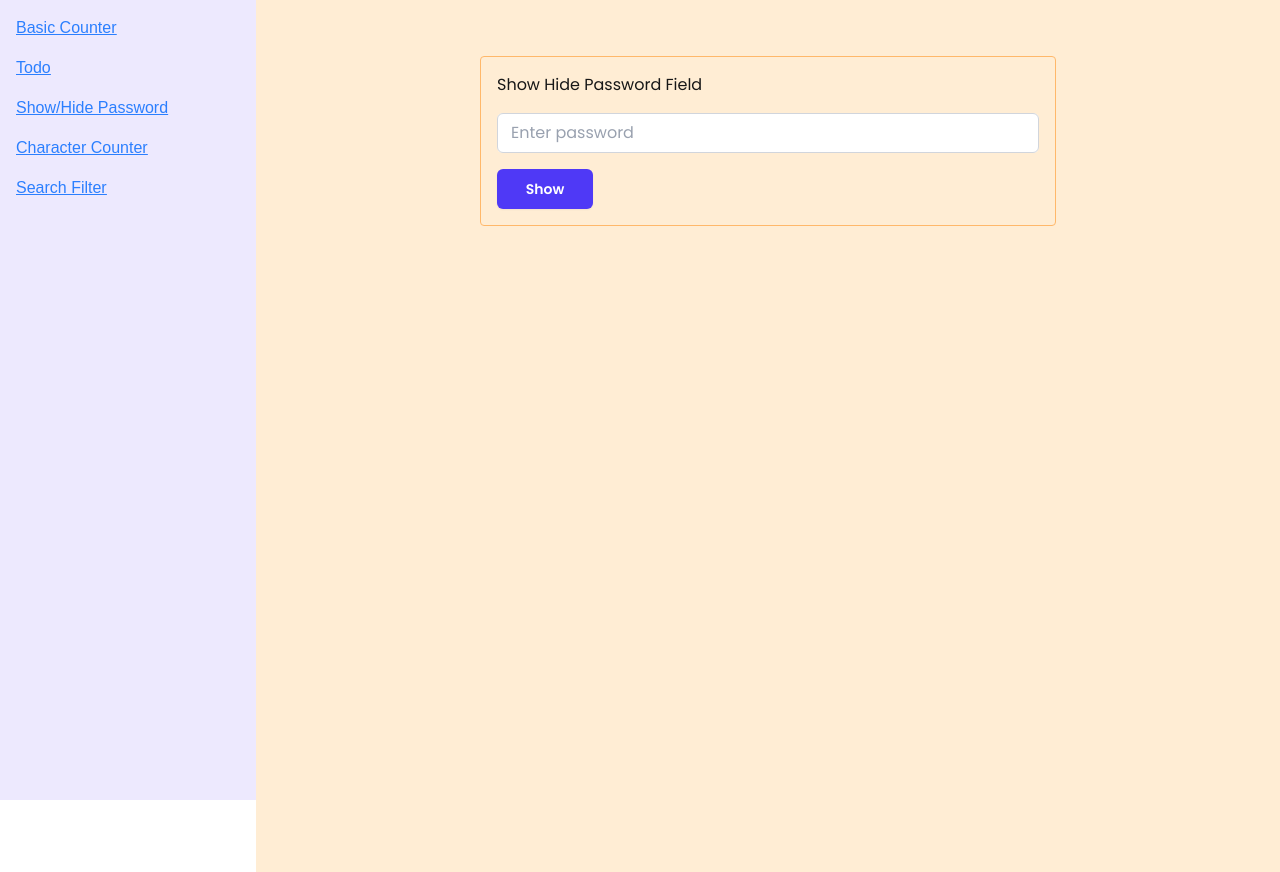
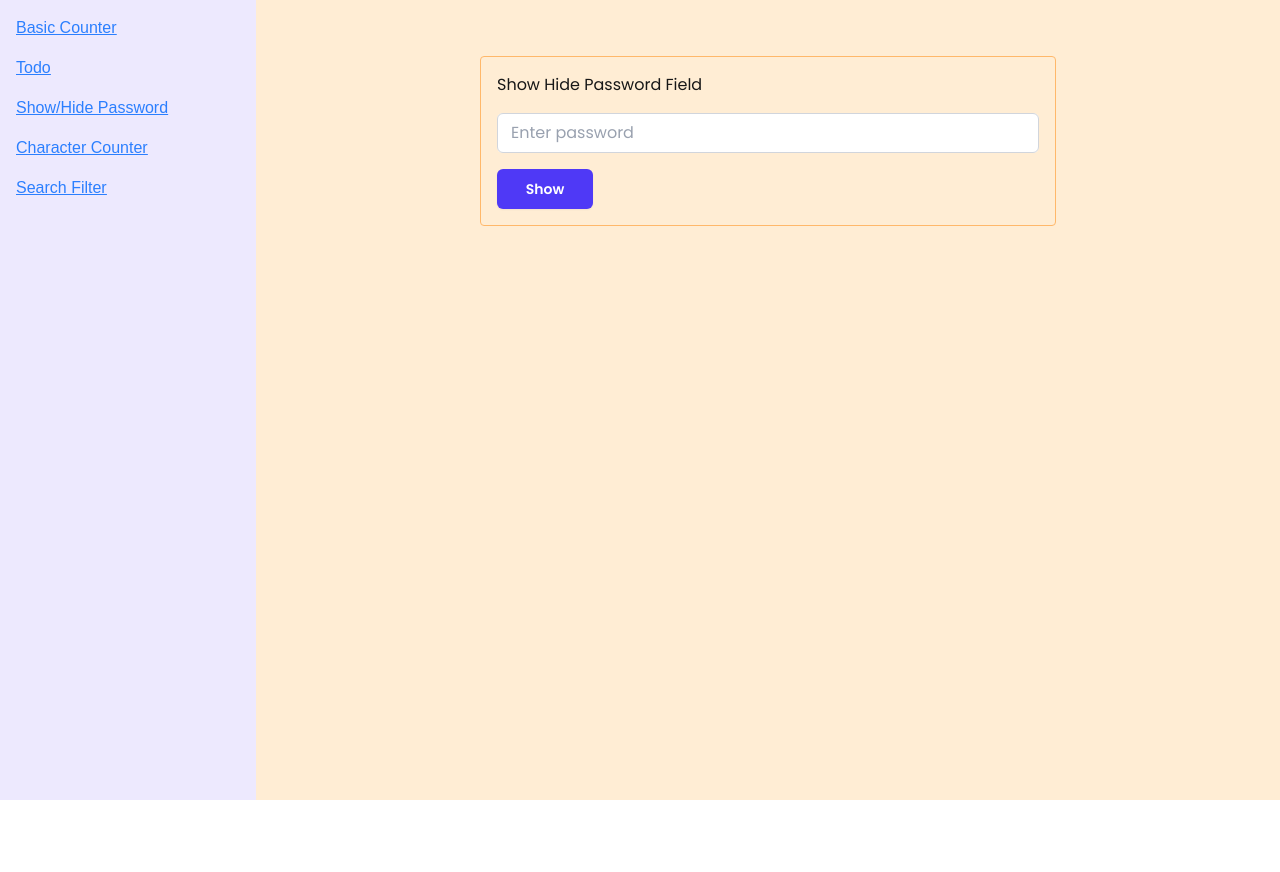
Before and after one commit to sadhna2003/reactjs-practice, a Next.js app in the folder my-app/: page /toggle in a window 1280 px wide. After the commit the page ends 800 px from the top, so only its background shows below. Built offline with nearby package versions, Linux system fonts and the light colour scheme.

Commit message:
fix height

```diff
--- a/my-app/app/toggle/page.tsx
+++ b/my-app/app/toggle/page.tsx
@@ -9,7 +9,7 @@ const Toggle = () => {
         setShow((prev)=> !prev)
     }
     return (
-        <section className="bg-orange-100 font-sans h-full min-h-screen">
+        <section className="bg-orange-100 font-sans h-full">
             <div className="border border-orange-300 space-y-4 bg-orange-100 rounded-sm p-4 container mx-auto w-full max-w-xl mt-10">
                 <h1>Show Hide Password Field</h1>
                 <input
```
